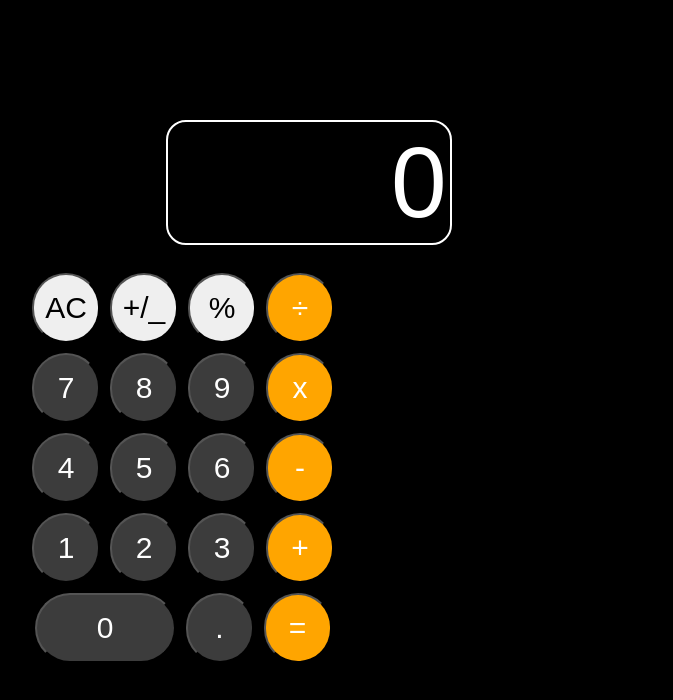
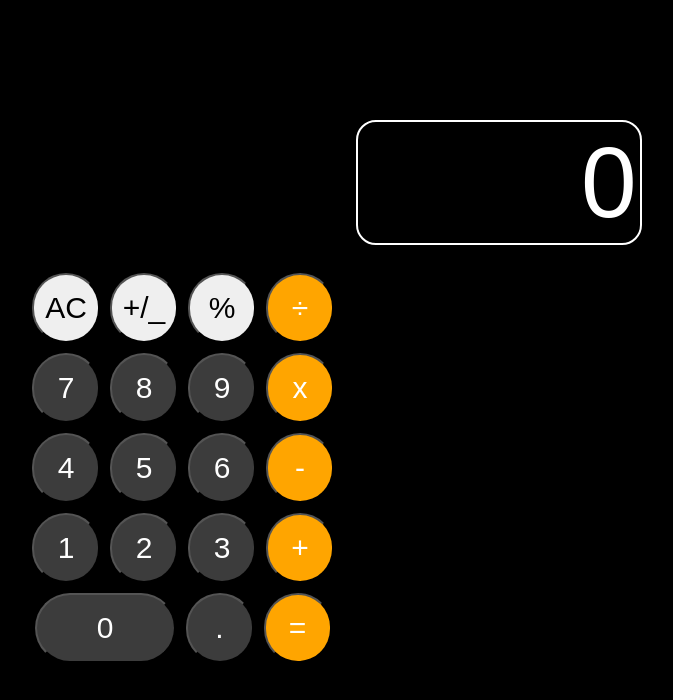
Before and after one commit to Preet149/Frontend_Development, a browser extension: page Projects/Calculator/calculator.html in a window 1280 px wide. Shown: the whole page, without its empty margins (462-1135 px from the left). Drawn offline with Linux system fonts and the light colour scheme.

Commit message:
Made one slight change

```diff
--- a/Projects/Calculator/calculator.css
+++ b/Projects/Calculator/calculator.css
@@ -6,14 +6,13 @@ body {
 }
 
 table {
-    border: 2px solid black;
     font-size: 100px;
     font-family: Arial, Helvetica, sans-serif;
     border-radius: 20px;
     background-color: black;
-    margin-left: 600px;
+    margin-left: 790px;
     padding-left: 220px;
-    border-color: white;
+    border: white solid 2px;
 }
 
 th {
```
